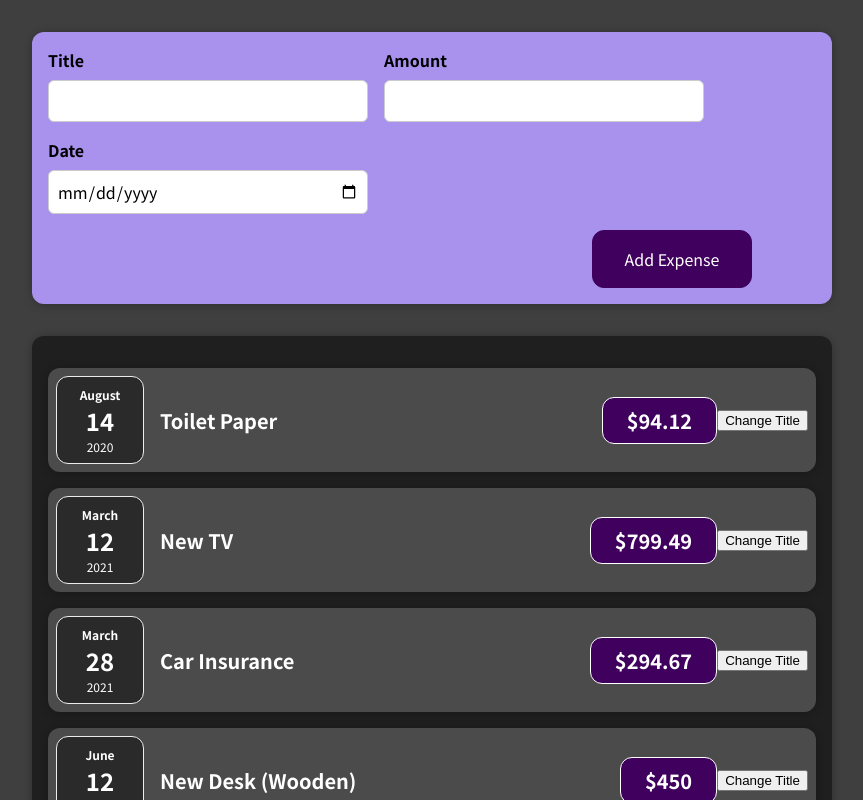
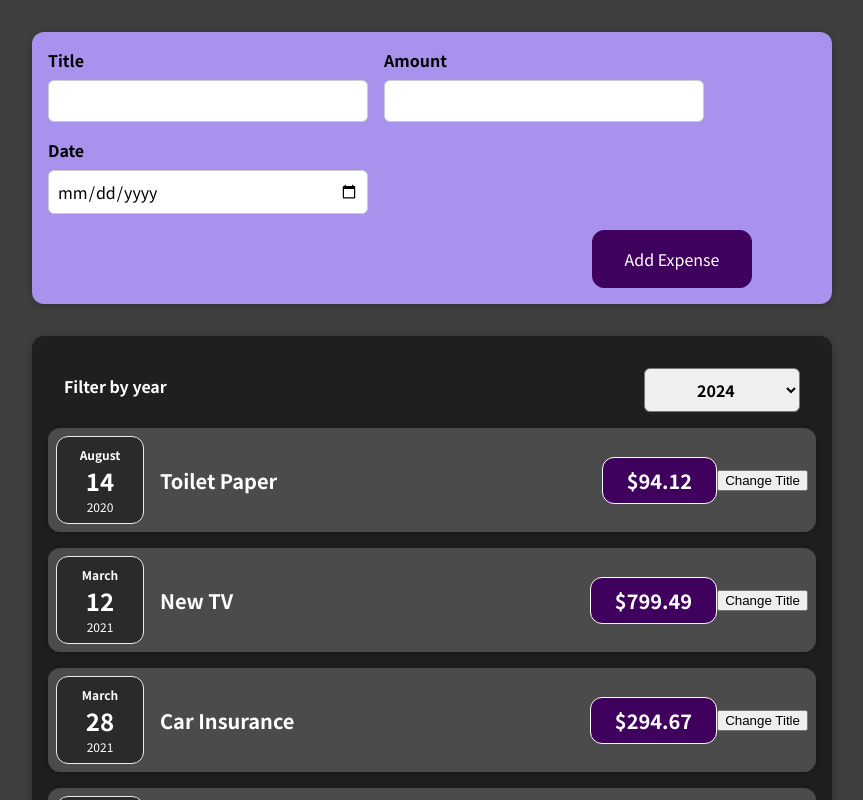
Before and after one commit to Vysint/React-Complete-Guide, a React (Create React App) app: page / in a window 1280 px wide. Shown: the top 800 px of the page, without its empty margins (208-1071 px from the left). Built offline with nearby package versions, Linux system fonts and the light colour scheme.

Commit message:
Added state Listing from child component to parent component

```diff
--- a/src/components/Expenses/Expenses.js
+++ b/src/components/Expenses/Expenses.js
@@ -1,12 +1,22 @@
-import React from 'react';
-import ExpenseItem from './ExpenseItem';
-import './Expenses.css';
+import React, { useState } from "react";
+import ExpenseItem from "./ExpenseItem";
+import "./Expenses.css";
 import Card from "../UI/Card";
+import ExpensesFilter from "./ExpensesFilter";
 
-const Expenses = ({items}) => {
+const Expenses = ({ items }) => {
+  const [filteredYear, setFilteredYear] = useState("2024");
+
+  const filterChangeHandler = (selectedYear) => {
+    setFilteredYear(selectedYear);
+  };
   return (
     <Card className="expenses">
-        <ExpenseItem
+      <ExpensesFilter
+        selected={filteredYear}
+        onChangeFilter={filterChangeHandler}
+      />
+      <ExpenseItem
         title={items[0].title}
         amount={items[0].amount}
         date={items[0].date}
@@ -27,7 +37,7 @@
         date={items[3].date}
       ></ExpenseItem>
     </Card>
-    )
-}
+  );
+};
 
 export default Expenses;
--- /dev/null
+++ b/src/components/Expenses/ExpensesFilter.css
@@ -0,0 +1,22 @@
+.expense-filter{
+    color: white;
+    padding: 0 1rem;
+}
+.expense-filter__control{
+    display: flex;
+    justify-content: space-between;
+    width: 100%;
+    align-items: center;
+    margin: 1rem 0;
+}
+.expense-filter label{
+    font-weight: bold;
+    margin-bottom: 0.5rem;
+}
+.expense-filter select{
+    font: inherit;
+    padding: 0.5rem 3rem;
+    font-weight: bold;
+    border-radius: 6px;
+    color: black;
+}
--- /dev/null
+++ b/src/components/Expenses/ExpensesFilter.js
@@ -0,0 +1,24 @@
+import React from 'react';
+import './ExpensesFilter.css';
+
+const ExpenseFilter = ({onChangeFilter, selected}) => {
+    const dropDownChangeHandler = (event) => {
+        onChangeFilter(event.target.value);
+    }
+  return (
+   <div className='expense-filter'>
+    <div className='expense-filter__control'>
+        <label>Filter by year</label>
+        <select value = {selected} onChange={dropDownChangeHandler}>
+            <option value="2022">2022</option>
+            <option value="2023">2023</option>
+            <option value="2024">2024</option>
+            <option value="2025">2025</option>
+        </select>
+    </div>
+
+   </div>
+  )
+}
+
+export default ExpenseFilter;
```
